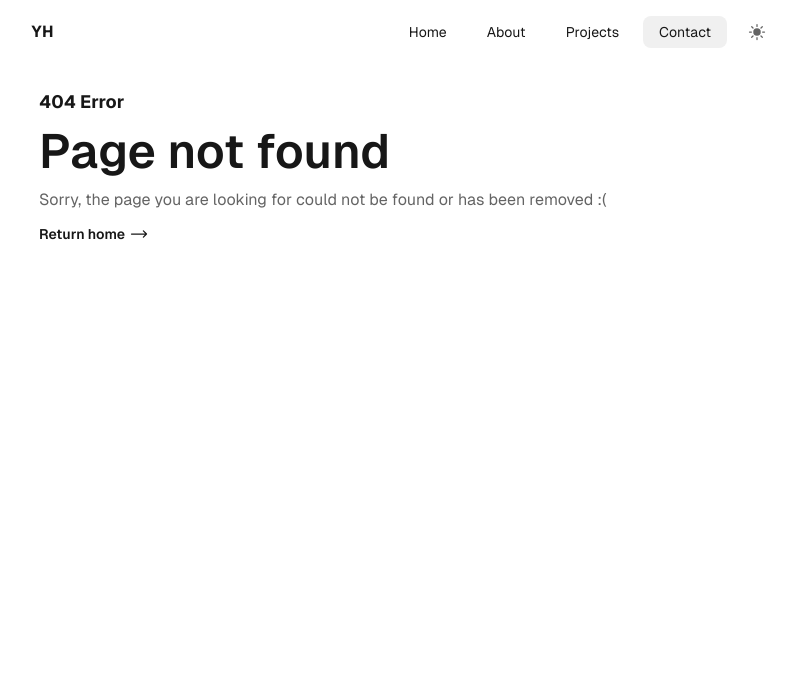
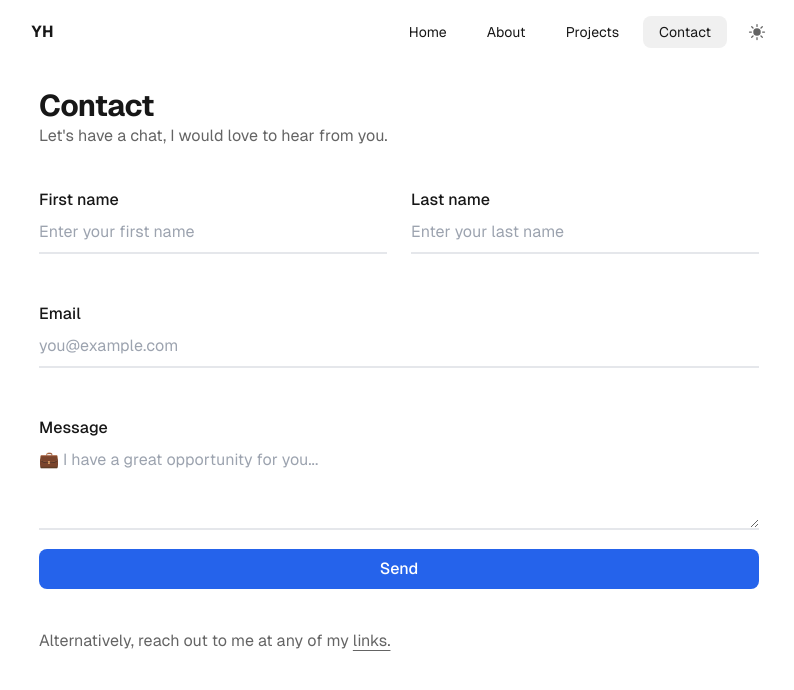
Before and after one commit to yhajiali/yhajiali.com, a Next.js app: page /contact in a window 1280 px wide. Before the commit this address had no page. Shown: the top 690 px of the page, without its empty margins (241-1035 px from the left). Built offline with nearby package versions, Linux system fonts and the light colour scheme.

Commit message:
Implement contact page

```diff
--- a/app/about/page.tsx
+++ b/app/about/page.tsx
@@ -10,6 +10,7 @@ import {
 import Link from "next/link";
 import { FaXTwitter } from "react-icons/fa6";
 import { ArrowUpRightIcon, EnvelopeIcon } from "@heroicons/react/24/outline";
+import Heading from "../components/ui/Heading";
 
 export const metadata: Metadata = {
   title: "Yusuf Haji Ali | About",
@@ -20,12 +21,8 @@ export const metadata: Metadata = {
 const About = () => {
   return (
     <div className="flex flex-col gap-16 md:gap-24">
-      <div>
-        <h1 className="animate-fadein text-3xl font-bold tracking-tight">
-          About
-        </h1>
-        <p className="animate-fadein text-secondary">A glimpse into me.</p>
-      </div>
+      <Heading title="About" subtitle="A glimpse into me." />
+
       <div className="mb-8 md:hidden">
         <div className="animate-fadein">
           <Image
--- /dev/null
+++ b/app/components/ContactForm.tsx
@@ -0,0 +1,47 @@
+"use client";
+
+import React from "react";
+import Input from "./ui/Input";
+
+const ContactForm = () => {
+  return (
+    <form onSubmit={(e) => e.preventDefault()} className="space-y-12">
+      <div className="flex flex-col items-center gap-y-5 gap-x-6 [&>*]:w-full sm:flex-row">
+        <Input
+          label="First name"
+          id="firstname"
+          placeholder={"Enter your first name"}
+          type="text"
+        />
+        <Input
+          label="Last name"
+          id="lastname"
+          placeholder={"Enter your last name"}
+          type="text"
+        />
+      </div>
+      <div>
+        <Input
+          label="Email"
+          id="email"
+          placeholder={"you@example.com"}
+          type="email"
+        />
+      </div>
+
+      <div className="space-y-3 animate-fadein">
+        <Input
+          label="Message"
+          id="message"
+          placeholder={"💼 I have a great opportunity for you..."}
+          textarea
+        />
+        <button className="w-full px-4 py-2 text-white font-medium bg-blue-600 hover:bg-blue-500 active:bg-blue-600 rounded-lg duration-150">
+          Send
+        </button>
+      </div>
+    </form>
+  );
+};
+
+export default ContactForm;
--- /dev/null
+++ b/app/components/ui/Heading.tsx
@@ -0,0 +1,19 @@
+import React from "react";
+
+type Props = {
+  title: string;
+  subtitle: string;
+};
+
+const Heading = ({ title, subtitle }: Props) => {
+  return (
+    <header>
+      <h1 className="animate-fadein text-3xl font-bold tracking-tight">
+        {title}
+      </h1>
+      <p className="animate-fadein text-secondary">{subtitle}</p>
+    </header>
+  );
+};
+
+export default Heading;
--- /dev/null
+++ b/app/components/ui/Input.tsx
@@ -0,0 +1,47 @@
+import React from "react";
+
+type Props = {
+  label: string;
+  id: string;
+  placeholder: string;
+  textarea?: boolean;
+  textareaRows?: number;
+  type?: "text" | "email";
+};
+
+const Input = ({
+  label,
+  id,
+  placeholder,
+  textarea,
+  textareaRows = 3,
+  type,
+}: Props) => {
+  return (
+    <div className="animate-fadein">
+      <label htmlFor={id} className="font-medium">
+        {label}
+      </label>
+
+      {textarea ? (
+        <textarea
+          className="outline-none bg-transparent border-x-0 border-t-0 border-2 w-full py-2 focus:border-blue-400 transition-all duration-300"
+          id={id}
+          placeholder={placeholder}
+          required
+          rows={textareaRows}
+        />
+      ) : (
+        <input
+          type={type}
+          className="outline-none bg-transparent border-x-0 border-t-0 border-2 w-full py-2 focus:border-blue-400 transition-all duration-300"
+          id={id}
+          placeholder={placeholder}
+          required
+        />
+      )}
+    </div>
+  );
+};
+
+export default Input;
--- /dev/null
+++ b/app/contact/page.tsx
@@ -0,0 +1,36 @@
+import React from "react";
+import Link from "next/link";
+import { Metadata } from "next";
+
+import Heading from "../components/ui/Heading";
+import ContactForm from "../components/ContactForm";
+
+export const metadata: Metadata = {
+  title: "Yusuf Haji Ali | Contact",
+  description: "Explore my latest personal Contact.",
+};
+
+const Contact = () => {
+  return (
+    <section className="space-y-10">
+      <Heading
+        title="Contact"
+        subtitle="Let's have a chat, I would love to hear from you."
+      />
+
+      <ContactForm />
+
+      <p className="animate-fadein">
+        Alternatively, reach out to me at any of my{" "}
+        <Link
+          href={"/links"}
+          className="underline underline-offset-4 hover:text-primary dark:hover:text-primary-dark transition-colors duration-200"
+        >
+          links.
+        </Link>
+      </p>
+    </section>
+  );
+};
+
+export default Contact;
--- a/app/page.tsx
+++ b/app/page.tsx
@@ -145,8 +145,8 @@ export default function Home() {
       <section className="space-y-3">
         <h2>Get in touch!</h2>
         <p className="max-w-xl">
-          Need more details, or interested in working together? Reach out at any
-          of my{" "}
+          Need more details, or interested in working together? Reach out to me
+          at any of my{" "}
           <Link
             href="/links"
             className="underline underline-offset-4 hover:text-primary dark:hover:text-primary-dark transition-colors duration-200"
--- a/app/projects/page.tsx
+++ b/app/projects/page.tsx
@@ -11,6 +11,7 @@ import {
   SiTypescript,
   SiUpstash,
 } from "react-icons/si";
+import Heading from "../components/ui/Heading";
 
 export const metadata: Metadata = {
   title: "Yusuf Haji Ali | Projects",
@@ -20,22 +21,18 @@ export const metadata: Metadata = {
 const Projects = () => {
   return (
     <section className="space-y-10">
-      <div>
-        <h1 className="animate-fadein text-3xl font-bold tracking-tight">
-          Projects
-        </h1>
-        <p className="animate-fadein text-secondary">
-          Explore my latest personal projects.
-        </p>
-      </div>
+      <Heading
+        title="Projects"
+        subtitle="Explore my latest personal projects"
+      />
 
       <ul className="animated-list space-y-10 animate-fadein">
         <li className="transition-opacity">
           <Link
-            className="underline-offset-4 space-y-4 sm:flex gap-5"
+            className="underline-offset-4 space-y-4 sm:fle gap-5"
             href="/projects/"
           >
-            <figure className="aspect-video overflow-hidden rounded-md">
+            <figure className="aspect-video overflow-hidden rounded-md max-w-xl">
               <Image
                 alt="Project 1"
                 className="size-full object-cover"
@@ -50,6 +47,7 @@ const Projects = () => {
                 Lorem ipsum dolor sit amet consectetur, adipisicing elit. Odio
                 velit, totam beatae blanditiis suscipit repudiandae.
               </p>
+
               <div className="flex gap-4 pt-4">
                 {techstack.map((tech) => (
                   <tech.icon className="size-6" key={tech.label} />
```
